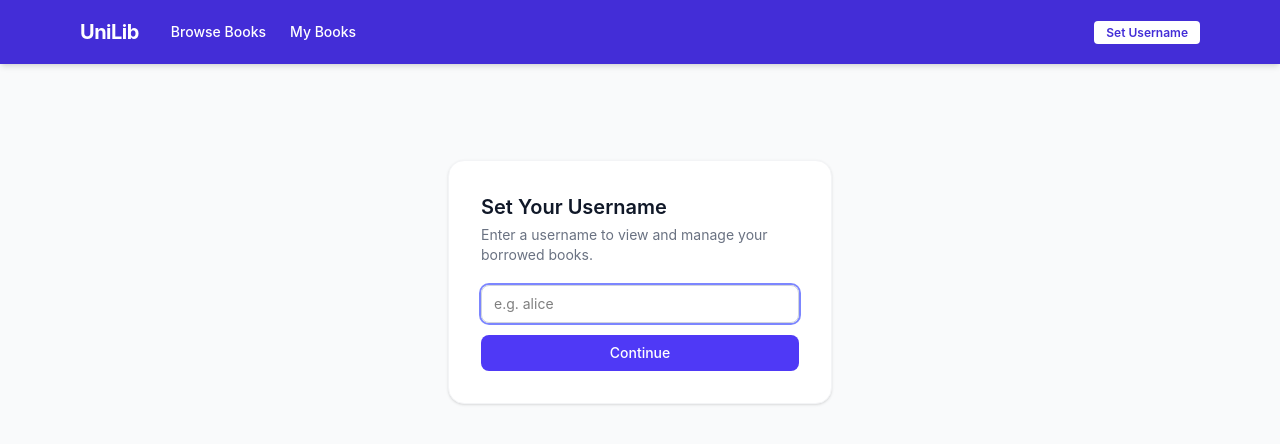
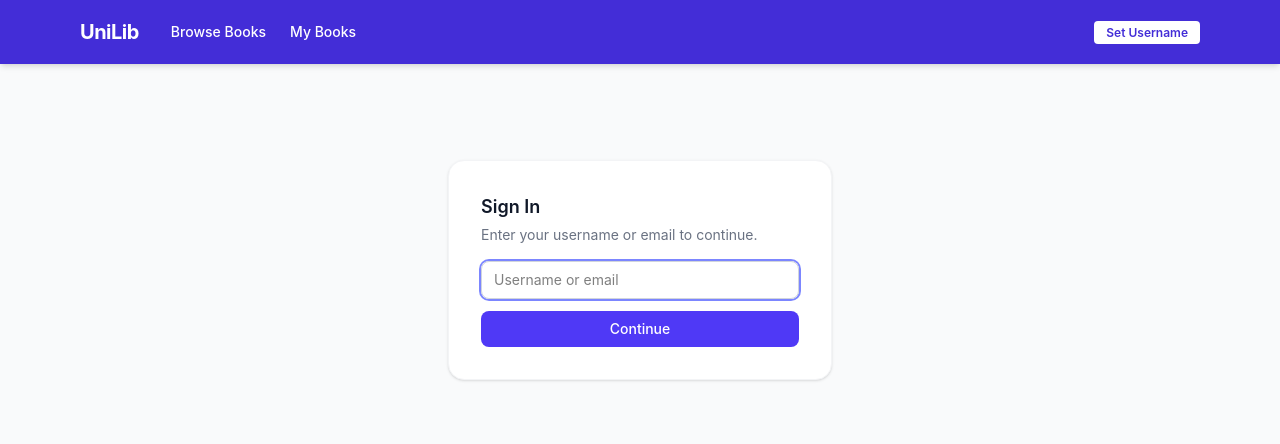
Before and after one commit to soilapertet/CPSC-559-Project, a React (Vite) app in the folder frontend/: page /my-books in a window 1280 px wide. Shown: the top 444 px of the page. Built offline with nearby package versions, Linux system fonts and the light colour scheme.

Commit message:
fixed some field references in transactiontable

```diff
--- a/frontend/src/components/TransactionTable.jsx
+++ b/frontend/src/components/TransactionTable.jsx
@@ -1,5 +1,3 @@
-import React from 'react'
-
 export default function TransactionTable({ transactions, onReturn, showReturnButton = true }) {
   if (transactions.length === 0) {
     return (
@@ -23,28 +21,28 @@ export default function TransactionTable({ transactions, onReturn, showReturnBut
         <tbody className="divide-y divide-gray-100 bg-white">
           {transactions.map(tx => (
             <tr key={tx._id} className="hover:bg-gray-50 transition-colors">
-              <td className="px-4 py-3 font-medium text-gray-900">{tx.bookTitle}</td>
+              <td className="px-4 py-3 font-medium text-gray-900">{tx.bookId?.title}</td>
               <td className="px-4 py-3 text-gray-500">
-                {new Date(tx.borrowedAt).toLocaleDateString('en-CA', {
+                {new Date(tx.createdAt).toLocaleDateString('en-CA', {
                   year: 'numeric', month: 'short', day: 'numeric',
                 })}
               </td>
               <td className="px-4 py-3">
                 <span
                   className={`text-xs font-medium px-2 py-0.5 rounded-full ${
-                    tx.status === 'active'
+                    tx.status === 'borrowed'
                       ? 'bg-blue-100 text-blue-700'
                       : 'bg-gray-100 text-gray-500'
                   }`}
                 >
-                  {tx.status === 'active' ? 'Active' : 'Returned'}
+                  {tx.status === 'borrowed' ? 'Active' : 'Returned'}
                 </span>
               </td>
               {showReturnButton && (
                 <td className="px-4 py-3">
-                  {tx.status === 'active' && (
+                  {tx.status === 'borrowed' && (
                     <button
-                      onClick={() => onReturn(tx.bookId)}
+                      onClick={() => onReturn(tx.bookId._id)}
                       className="text-xs bg-orange-500 hover:bg-orange-600 text-white px-3 py-1 rounded-lg transition-colors"
                     >
                       Return
--- a/frontend/src/pages/MyBooksPage.jsx
+++ b/frontend/src/pages/MyBooksPage.jsx
@@ -1,31 +1,30 @@
 import { useState, useEffect } from 'react'
 import { useNavigate } from 'react-router-dom'
 import TransactionTable from '../components/TransactionTable'
+import AuthModal from '../components/AuthModal'
 import { useUser } from '../context/UserContext'
 import { getActiveBorrows, getBorrowHistory, returnBook } from '../api/libraryApi'
 
 export default function MyBooksPage() {
-  const { username, login } = useUser()
+  const { username, userId } = useUser()
   const navigate = useNavigate()
 
   const [activeTab, setActiveTab] = useState('active')
   const [transactions, setTransactions] = useState([])
   const [loading, setLoading] = useState(false)
   const [successMsg, setSuccessMsg] = useState('')
-  const [tempUsername, setTempUsername] = useState('')
-  const [loginError, setLoginError] = useState('')
 
   useEffect(() => {
-    if (username) fetchTransactions()
-  }, [username, activeTab])
+    if (userId) fetchTransactions()
+  }, [userId, activeTab])
 
   async function fetchTransactions() {
     setLoading(true)
     try {
       const res = activeTab === 'active'
-        ? await getActiveBorrows(username)
-        : await getBorrowHistory(username)
-      setTransactions(res.data.data)
+        ? await getActiveBorrows(userId)
+        : await getBorrowHistory(userId)
+      setTransactions(res.data)
     } catch {
       setTransactions([])
     } finally {
@@ -35,51 +34,19 @@ export default function MyBooksPage() {
 
   async function handleReturn(bookId) {
     try {
-      const res = await returnBook(username, bookId)
-      if (res.data.success) {
-        setSuccessMsg('Book returned successfully!')
-        fetchTransactions()
-        setTimeout(() => setSuccessMsg(''), 3000)
-      }
+      await returnBook(userId, bookId)
+      setSuccessMsg('Book returned successfully!')
+      fetchTransactions()
+      setTimeout(() => setSuccessMsg(''), 3000)
     } catch {
       // silently ignore for now
     }
   }
 
-  async function handleLogin() {
-    setLoginError('')
-    if (!tempUsername.trim()) {
-      setLoginError('Please enter a username.')
-      return
-    }
-    await login(tempUsername.trim())
-  }
-
-  if (!username) {
+  if (!userId) {
     return (
       <div className="max-w-sm mx-auto mt-16 bg-white rounded-2xl shadow-sm border border-gray-100 p-8">
-        <h2 className="text-xl font-semibold text-gray-900 mb-1">Set Your Username</h2>
-        <p className="text-sm text-gray-500 mb-5">
-          Enter a username to view and manage your borrowed books.
-        </p>
-        <input
-          type="text"
-          value={tempUsername}
-          onChange={e => setTempUsername(e.target.value)}
-          onKeyDown={e => e.key === 'Enter' && handleLogin()}
-          placeholder="e.g. alice"
-          className="w-full border border-gray-300 rounded-lg px-3 py-2 text-sm mb-3 focus:outline-none focus:ring-2 focus:ring-indigo-400"
-          autoFocus
-        />
-        {loginError && (
-          <p className="text-xs text-red-500 mb-3">{loginError}</p>
-        )}
-        <button
-          onClick={handleLogin}
-          className="w-full bg-indigo-600 hover:bg-indigo-700 text-white py-2 rounded-lg text-sm font-medium transition-colors"
-        >
-          Continue
-        </button>
+        <AuthModal onSuccess={fetchTransactions} />
       </div>
     )
   }
```
